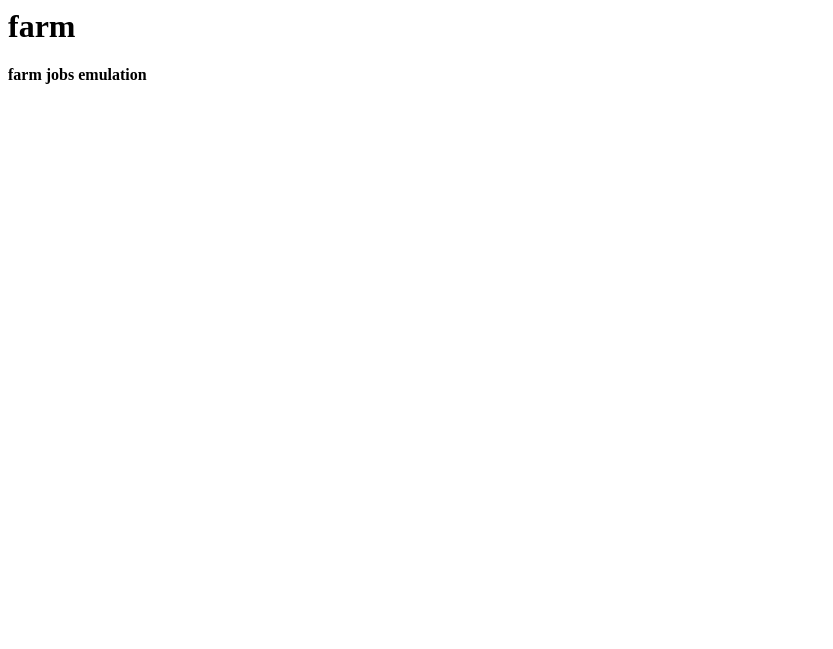
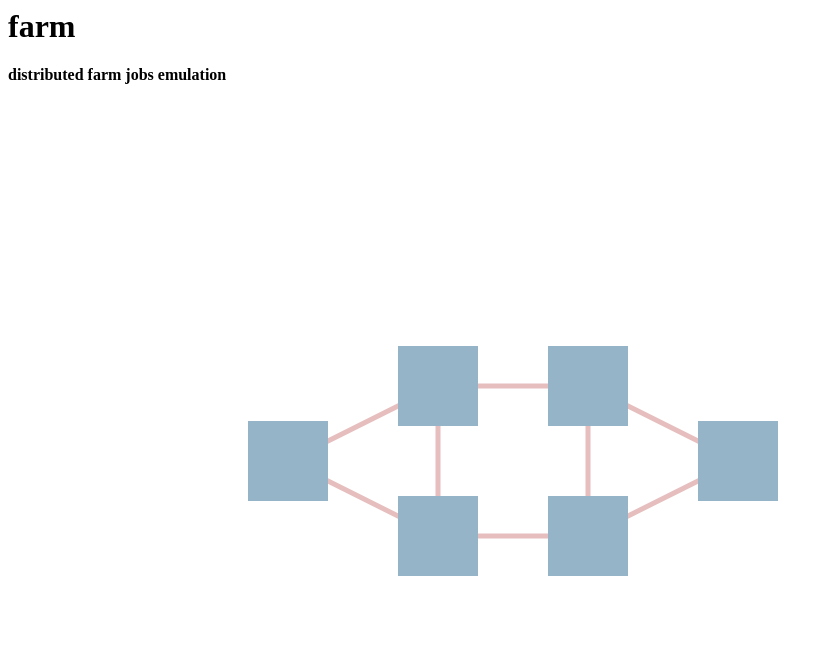
Before and after one commit to moddy3d/d3-experiments, a plain HTML site: page farm/index.html in a window 1280 px wide. Shown: the whole page, without its empty margins (0-833 px from the left). Drawn offline with Linux system fonts and the light colour scheme.

Commit message:
Setup basic framework for farm experiment

```diff
--- a/farm/index.html
+++ b/farm/index.html
@@ -1,7 +1,105 @@
 <html>
-    <head></head>
+    <head>
+        <style>
+            .node > rect {
+                fill: rgba(150, 180, 200, 255);
+            }
+
+            .connection {
+                stroke: rgba(230, 190, 190, 100);
+                stroke-width: 5px;
+            }
+        </style>
+    </head>
     <body>
         <h1>farm</h1>
-        <h4>farm jobs emulation<h4>
+        <h4>distributed farm jobs emulation<h4>
+        <script src='../static/js/d3.min.js'></script>
+        <script>
+            var width = 960,
+                height = 540,
+                size = 80,
+                offset = {x: 200, y: 200},
+                spacing = 150;
+
+            //
+            // prepare
+            //
+
+            var nodes = [
+                {x: 0, y: spacing / 2},
+                {x: spacing, y: 0},
+                {x: spacing, y: spacing},
+                {x: spacing * 2, y: 0},
+                {x: spacing * 2, y: spacing},
+                {x: spacing * 3, y: spacing / 2}
+            ];
+
+            nodes = nodes.map( function (node, i) {
+                node.id = i;
+                node.stack = [];
+                node.load = [];
+                node.connections = [];
+                return node;
+            });
+
+            var connections = [];
+
+            function connect(a, b) {
+                a.connections.push(b);
+                b.connections.push(a);
+                connections.push([a, b]);
+            }
+
+            connect(nodes[0], nodes[1]);
+            connect(nodes[0], nodes[2]);
+            connect(nodes[1], nodes[2]);
+            connect(nodes[1], nodes[3]);
+            connect(nodes[2], nodes[4]);
+            connect(nodes[3], nodes[4]);
+            connect(nodes[3], nodes[5]);
+            connect(nodes[4], nodes[5]);
+
+            //
+            // enter
+            //
+
+            var svg = d3.select("body").append("svg")
+                .attr("width", width)
+                .attr("height", height);
+
+            var line = d3.svg.line()
+                .interpolate("linear")
+                .x( function (d) { return d.x })
+                .y( function (d) { return d.y });
+
+            svg.selectAll(".connection")
+                .data(connections)
+                .enter()
+                .append("path")
+                    .classed("connection", true)
+                    .attr("d", function (d) {
+                        var source = {x: d[0].x + offset.x + size, y: d[0].y + offset.y + size},
+                            target = {x: d[1].x + offset.x + size, y: d[1].y + offset.y + size};
+                        return line([source, target]);
+                    });
+
+            svg.selectAll(".node")
+                .data(nodes)
+                .enter()
+                .append("g")
+                    .classed("node", true)
+                    .attr("transform", function (d) {
+                        return "translate(" + (d.x + offset.x) + "," + (d.y + offset.y) + ")";
+                    });
+
+            svg.selectAll(".node")
+                .append("rect")
+                    .attr("width", size)
+                    .attr("height", size)
+                    .attr("x", size / 2)
+                    .attr("y", size / 2);
+
+        </script>
     </body>
 </html>
```
